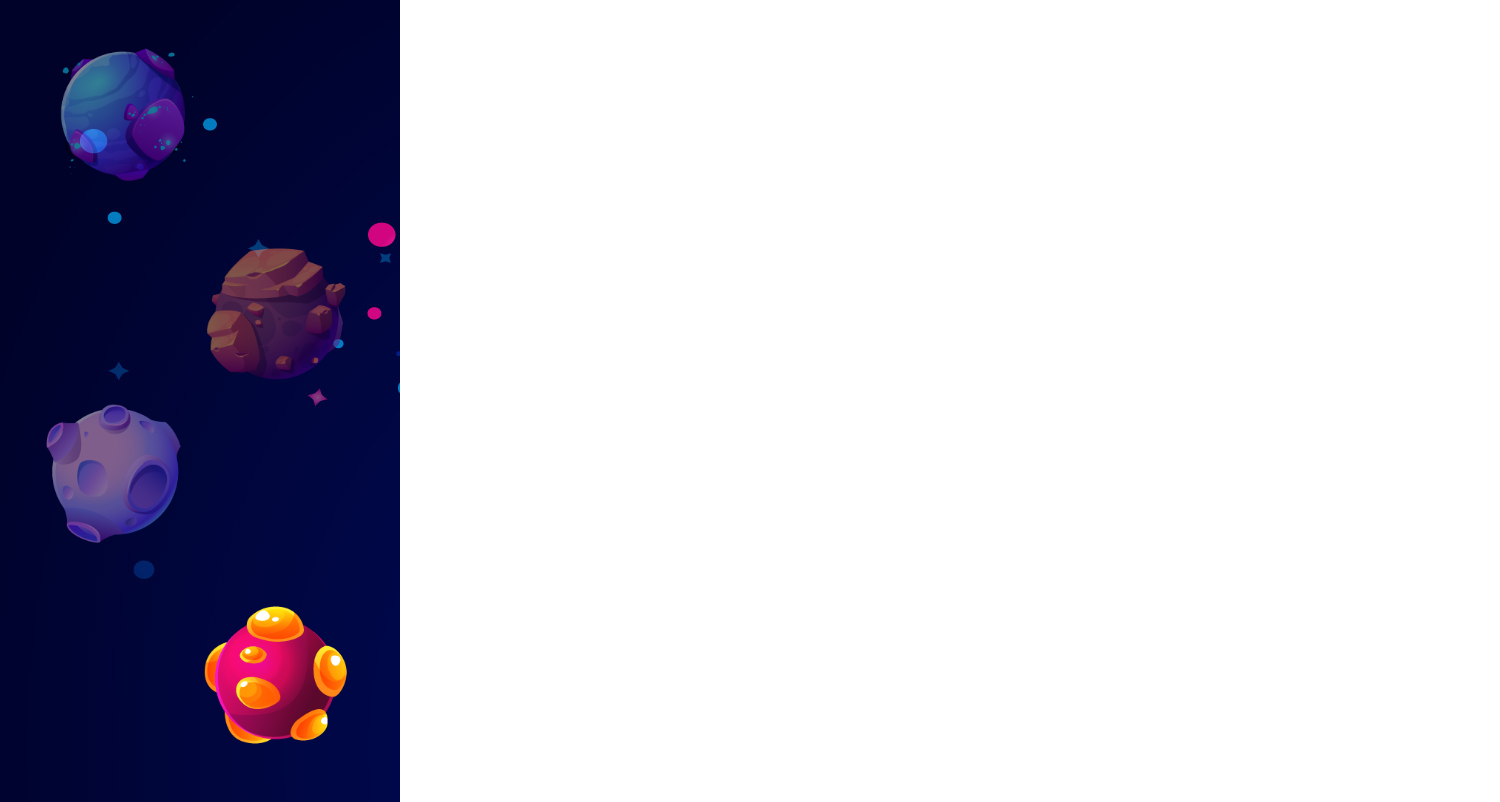
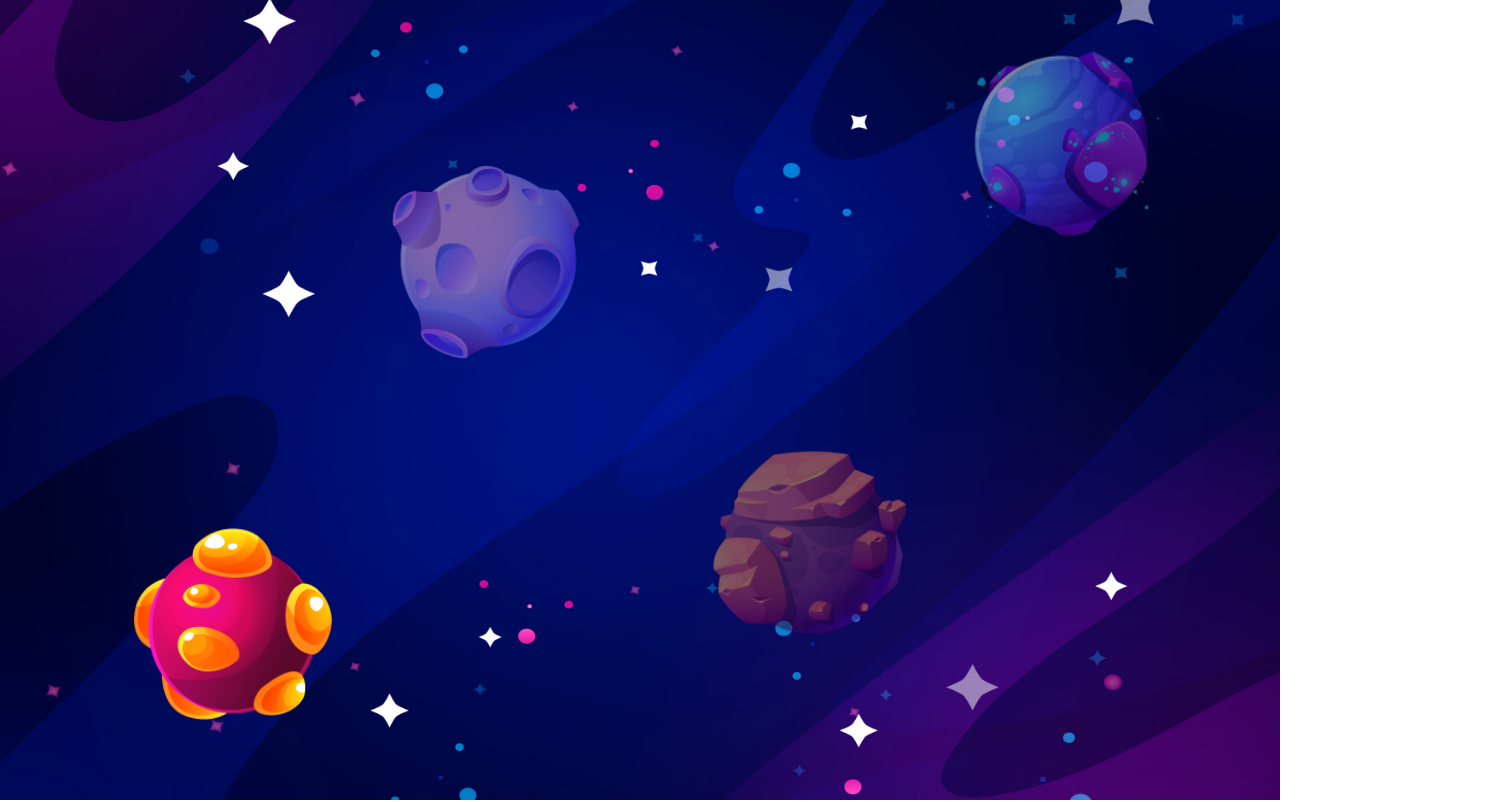
Before and after one commit to JoyMarkarian/SpaceJourney, a React (Vite) app: page / in a window 1280 px wide. Shown: the top 802 px of the page, 1500 px wide, since content can reach past the window. Built offline with nearby package versions, Linux system fonts and the light colour scheme.

Commit message:
fix de la taille du bg de la map pour un desktop

```diff
--- a/src/App.jsx
+++ b/src/App.jsx
@@ -12,7 +12,7 @@ function App() {
   return (
     <div>
       <Map isClickable={isClickable} />
-      <FindCristal1 />
+      {/* <FindCristal1 /> */}
     </div>
   );
 }
--- a/src/pages/map.css
+++ b/src/pages/map.css
@@ -1,8 +1,14 @@
 .map-bg {
-    background-image: url('../assets/map-bg.jpg');
+    display: flex;
+    justify-content: center;
+    align-items: center;
+    background-image: url('../assets/bg-map.jpg');
+    background-repeat: no-repeat;
+    background-position: center;
+    background-size: cover;
     background-color: blueviolet;
-    height: 850px;
-    width: 400px;
+    width: 100vw;
+    height: 100vh;
     position: relative;
 }
 
@@ -12,10 +18,9 @@
     justify-content: center;
     align-items: center;
     position: absolute;
-    height: 150px;
-    width: 150px;
+    height: 13em;
+    width: 13em;
     background: none;
-
 }
 
 .notClickable-planet {
@@ -24,8 +29,8 @@
     align-items: center;
     position: absolute;
     opacity: 0.5;
-    height: 150px;
-    width: 150px;
+    height: 13em;
+    width: 13em;
     background: none;
 }
 
@@ -33,24 +38,24 @@
     background-image: url('../assets/planet-1.png');
     background-position: center;
     background-size: cover;
-    top: 75vh;
-    left: 200px;
+    top: 65vh;
+    left: 10vw;
 }
 
 .map-planet-2 {
     background-image: url('../assets/planet-2.png');
     background-position: center;
     background-size: cover;
-    top: 50vh;
-    left: 40px;
+    top: 20vh;
+    left: 30vw;
 }
 
 .map-planet-3 {
     background-image: url('../assets/planet-3.png');
     background-position: center;
     background-size: cover;
-    top: 30vh;
-    left: 200px;
+    top: 55vh;
+    left: 55vw;
 }
 
 .map-planet-4 {
@@ -58,7 +63,7 @@
     background-position: center;
     background-size: cover;
     top: 5vh;
-    left: 50px;
+    left: 75vw;
 }
 
 .map-not-possible {
@@ -67,9 +72,8 @@
     align-items: center;
     color: brown;
     background-color: azure;
-    position: absolute;
-    height: 300px;
-    width: 300px;
+    height: 30em;
+    width: 30em;
     top: 30vh;
     left: 50px;
     z-index: 1;
```
Also changed, not shown: src/assets/bg-map.jpg (added).
